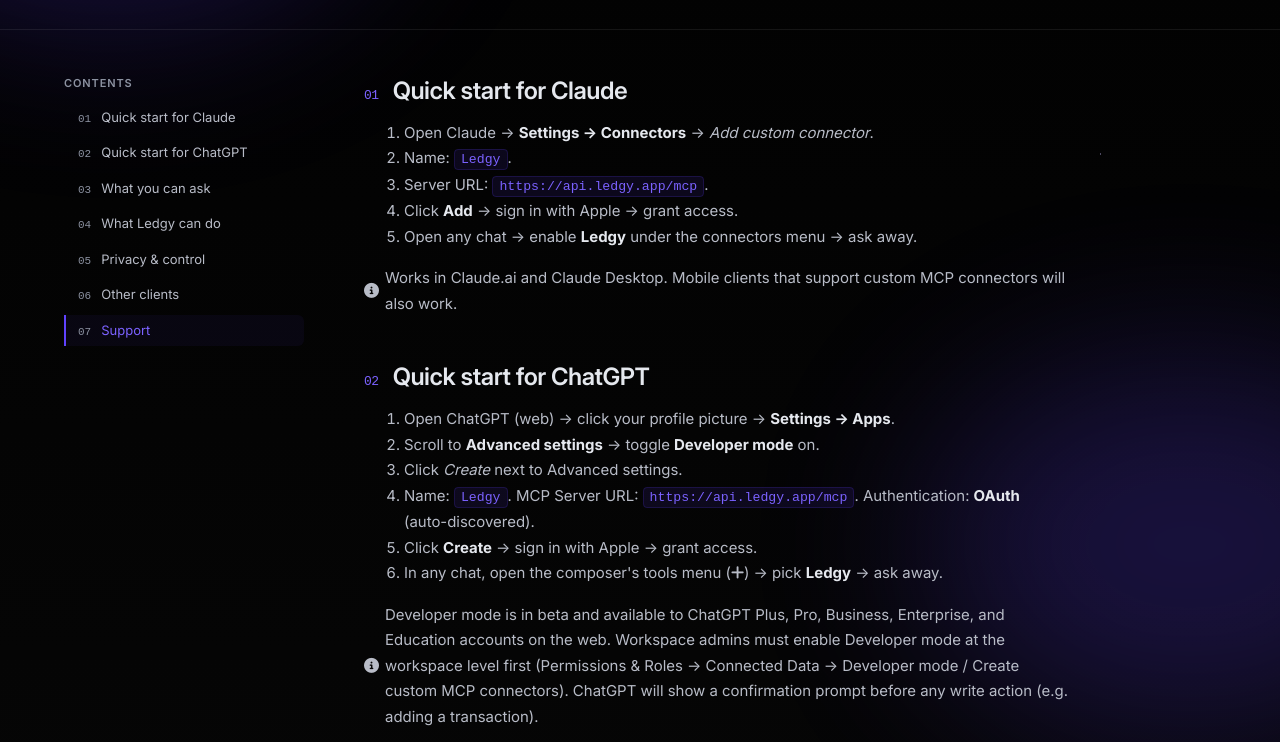
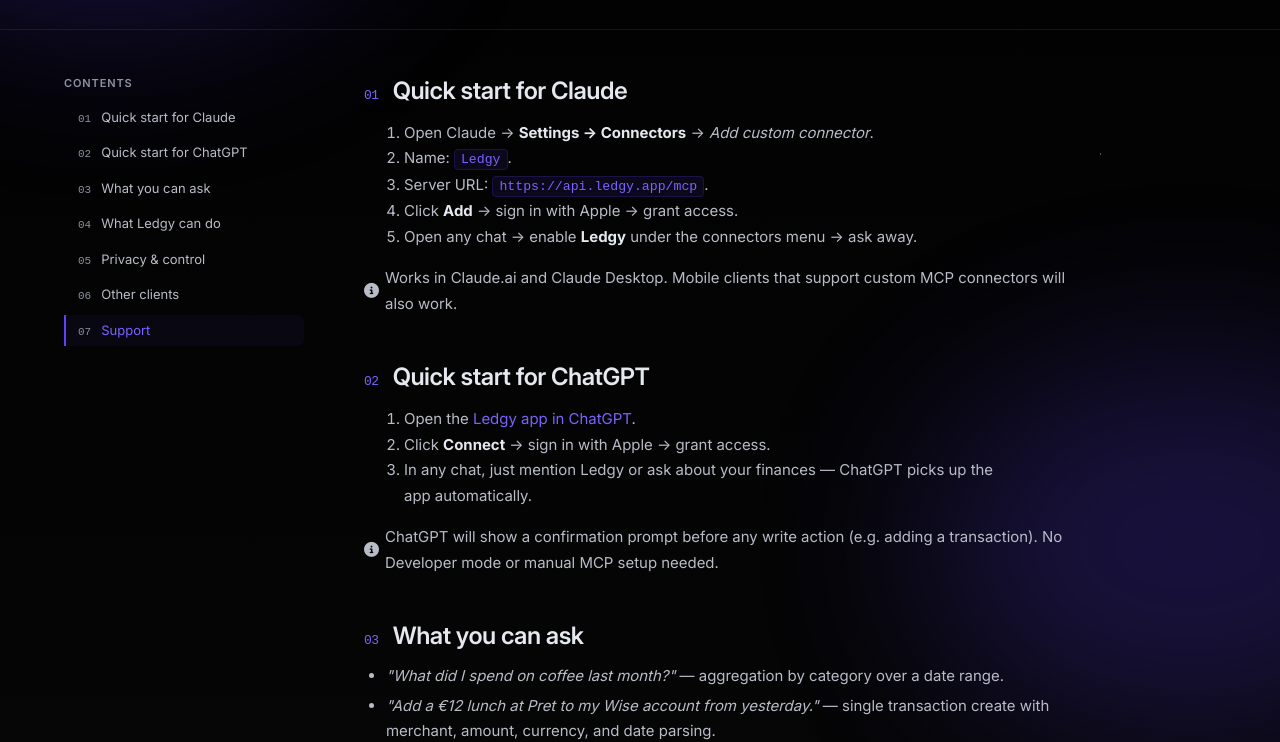
Before and after one commit to harholinsky/ledgy-landing, a plain HTML site: page integrations.html in a window 1280 px wide. Shown: the part 246-988 px from the top of the page. Drawn offline with Linux system fonts and the light colour scheme.

Commit message:
Update integrations.html

```diff
--- a/integrations.html
+++ b/integrations.html
@@ -131,14 +131,11 @@
     <section id="quick-start-chatgpt">
       <h2 data-num="02">Quick start for ChatGPT</h2>
       <ol>
-        <li>Open ChatGPT (web) → click your profile picture → <strong>Settings → Apps</strong>.</li>
-        <li>Scroll to <strong>Advanced settings</strong> → toggle <strong>Developer mode</strong> on.</li>
-        <li>Click <em>Create</em> next to Advanced settings.</li>
-        <li>Name: <code>Ledgy</code>. MCP Server URL: <code>https://api.ledgy.app/mcp</code>. Authentication: <strong>OAuth</strong> (auto-discovered).</li>
-        <li>Click <strong>Create</strong> → sign in with Apple → grant access.</li>
-        <li>In any chat, open the composer's tools menu (<i class="fa-solid fa-plus"></i>) → pick <strong>Ledgy</strong> → ask away.</li>
+        <li>Open the <a href="https://chatgpt.com/plugins/plugin_asdk_app_6a037e4f480081919938b01d5943dec4" target="_blank" rel="noopener">Ledgy app in ChatGPT</a>.</li>
+        <li>Click <strong>Connect</strong> → sign in with Apple → grant access.</li>
+        <li>In any chat, just mention Ledgy or ask about your finances — ChatGPT picks up the app automatically.</li>
       </ol>
-      <p class="doc-meta"><span><i class="fa-solid fa-circle-info"></i> Developer mode is in beta and available to ChatGPT Plus, Pro, Business, Enterprise, and Education accounts on the web. Workspace admins must enable Developer mode at the workspace level first (Permissions &amp; Roles → Connected Data → Developer mode / Create custom MCP connectors). ChatGPT will show a confirmation prompt before any write action (e.g. adding a transaction).</span></p>
+      <p class="doc-meta"><span><i class="fa-solid fa-circle-info"></i> ChatGPT will show a confirmation prompt before any write action (e.g. adding a transaction). No Developer mode or manual MCP setup needed.</span></p>
     </section>
 
     <section id="prompts">
```
